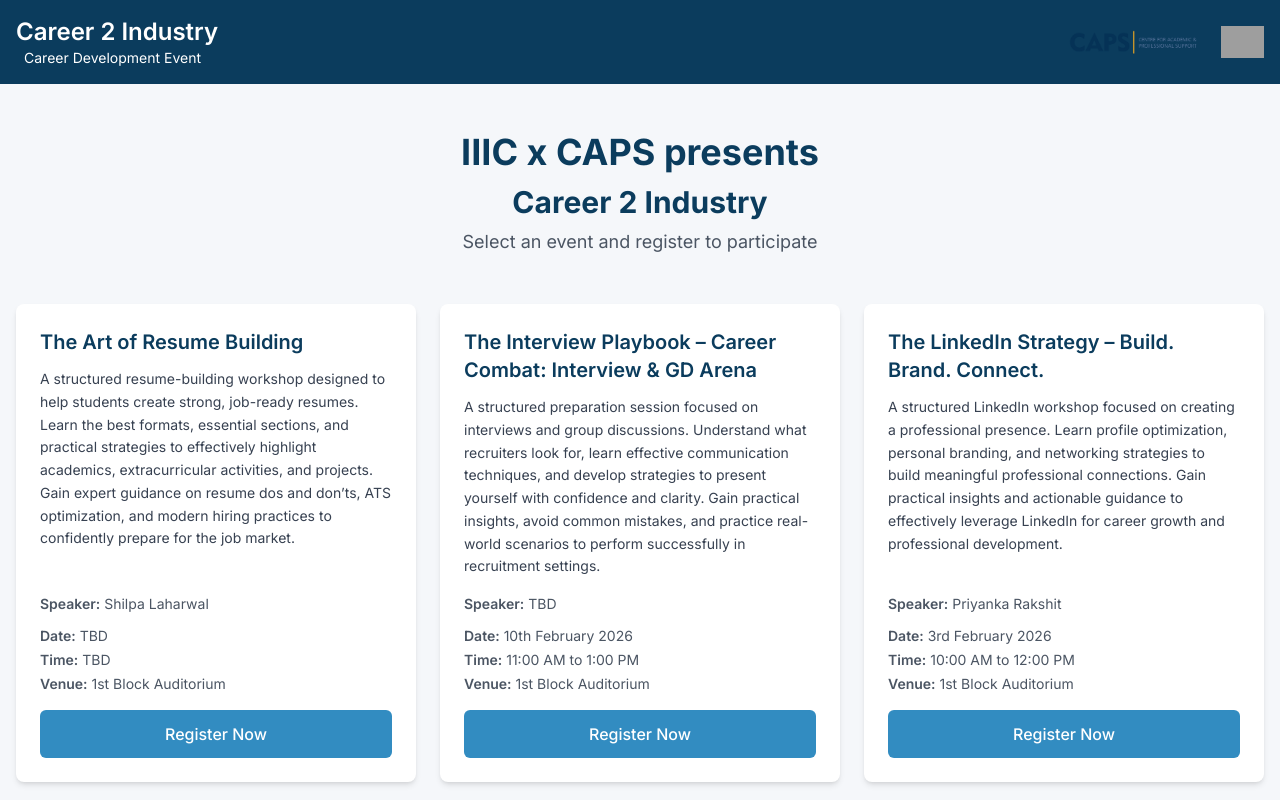
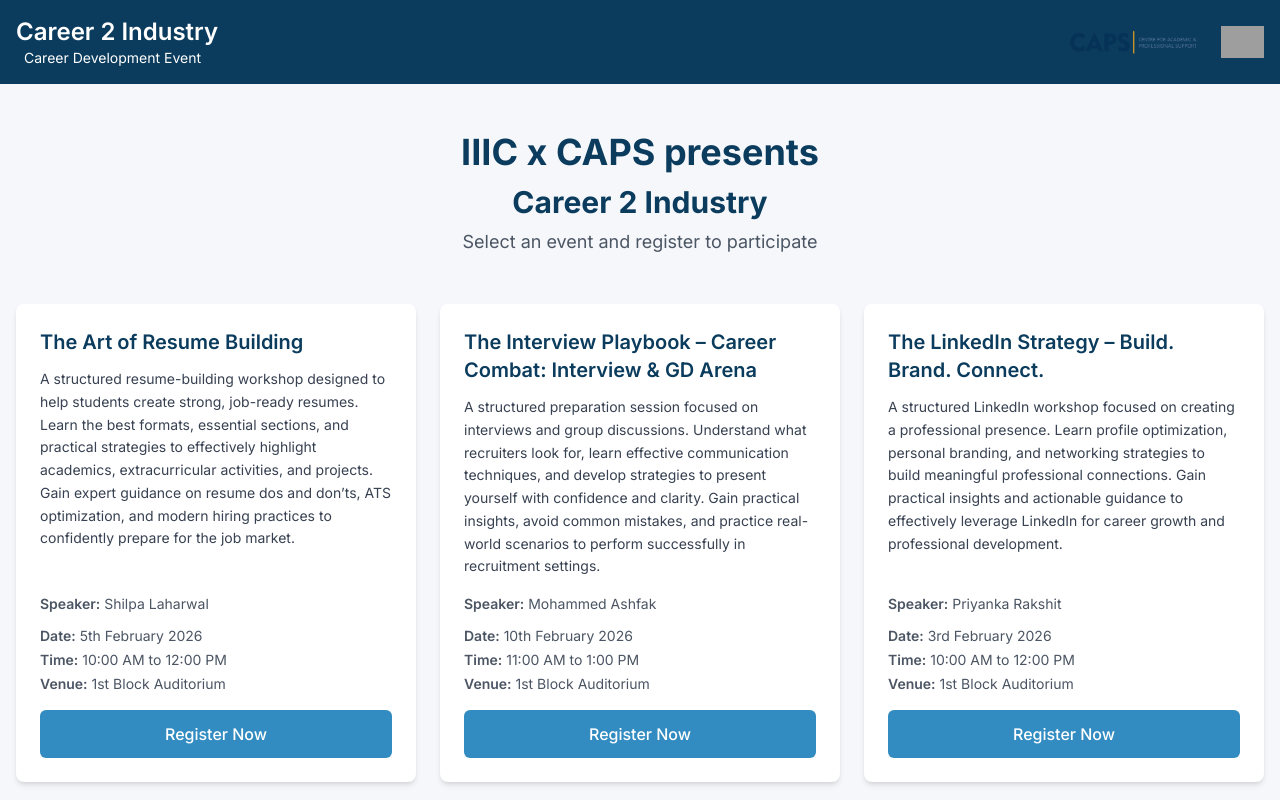
Before and after one commit to dauntless-arcane/C2I, a Next.js app: page / in a window 1280 px wide. Shown: the top 800 px of the page. Built offline with nearby package versions, Linux system fonts and the light colour scheme; grey boxes are pictures that could not be loaded.

Commit message:
Update event details for resume and interview registration pages

```diff
--- a/app/page.js
+++ b/app/page.js
@@ -9,8 +9,8 @@ export default function Home() {
       'A structured resume-building workshop designed to help students create strong, job-ready resumes. Learn the best formats, essential sections, and practical strategies to effectively highlight academics, extracurricular activities, and projects. Gain expert guidance on resume dos and don’ts, ATS optimization, and modern hiring practices to confidently prepare for the job market.',
     speaker: 'Shilpa Laharwal',
     eventDetails: {
-      date: 'TBD',
-      time: 'TBD',
+      date: '5th February 2026',
+      time: '10:00 AM to 12:00 PM',
       venue: '1st Block Auditorium'
     },
     link: '/register/resume'
@@ -21,7 +21,7 @@ export default function Home() {
     title: 'The Interview Playbook – Career Combat: Interview & GD Arena',
     description:
       'A structured preparation session focused on interviews and group discussions. Understand what recruiters look for, learn effective communication techniques, and develop strategies to present yourself with confidence and clarity. Gain practical insights, avoid common mistakes, and practice real-world scenarios to perform successfully in recruitment settings.',
-    speaker: 'TBD',
+    speaker: 'Mohammed Ashfak',
     eventDetails: {
       date: '10th February 2026',
       time: '11:00 AM to 1:00 PM',
--- a/app/register/interview/page.js
+++ b/app/register/interview/page.js
@@ -74,6 +74,7 @@ export default function InterviewRegistration() {
 
       <div className="mb-6 p-4 bg-blue-50 rounded-md">
         <h3 className="font-semibold text-primary mb-2">Event Details</h3>
+        <p className="text-sm text-gray-700">Speaker: Mohammed Ashfak</p>
         <p className="text-sm text-gray-700">Date: 10th February 2026</p>
         <p className="text-sm text-gray-700">Time: 11:00 AM to 1:00 PM</p>
         <p className="text-sm text-gray-700">Venue: 1st Block Auditorium</p>
--- a/app/register/linkedin/page.js
+++ b/app/register/linkedin/page.js
@@ -77,7 +77,7 @@ export default function LinkedInRegistration() {
         <p className="text-sm text-gray-700">Speaker: Priyanka Rakshit</p>
         <p className="text-sm text-gray-700">Date: 3 February 2026</p>
         <p className="text-sm text-gray-700">Time: 10:00 AM to 12:00 PM</p>
-        <p className="text-sm text-gray-700">Venue: Auditorium, Block 1</p>
+        <p className="text-sm text-gray-700">Venue: 1st Block Auditorium</p>
       </div>
 
       <form onSubmit={handleSubmit}>
--- a/app/register/resume/page.js
+++ b/app/register/resume/page.js
@@ -75,9 +75,9 @@ export default function ResumeRegistration() {
       <div className="mb-6 p-4 bg-blue-50 rounded-md">
         <h3 className="font-semibold text-primary mb-2">Event Details</h3>
         <p className="text-sm text-gray-700">Speaker: Shilpa Laharwal</p>
-        <p className="text-sm text-gray-700">Date: TBD</p>
-        <p className="text-sm text-gray-700">Time: TBD</p>
-        <p className="text-sm text-gray-700">Venue: TBD</p>
+        <p className="text-sm text-gray-700">Date: 5th February 2026</p>
+        <p className="text-sm text-gray-700">Time: 10:00 AM to 12:00 PM</p>
+        <p className="text-sm text-gray-700">Venue: 1st Block Auditorium</p>
       </div>
 
       <form onSubmit={handleSubmit}>
```
